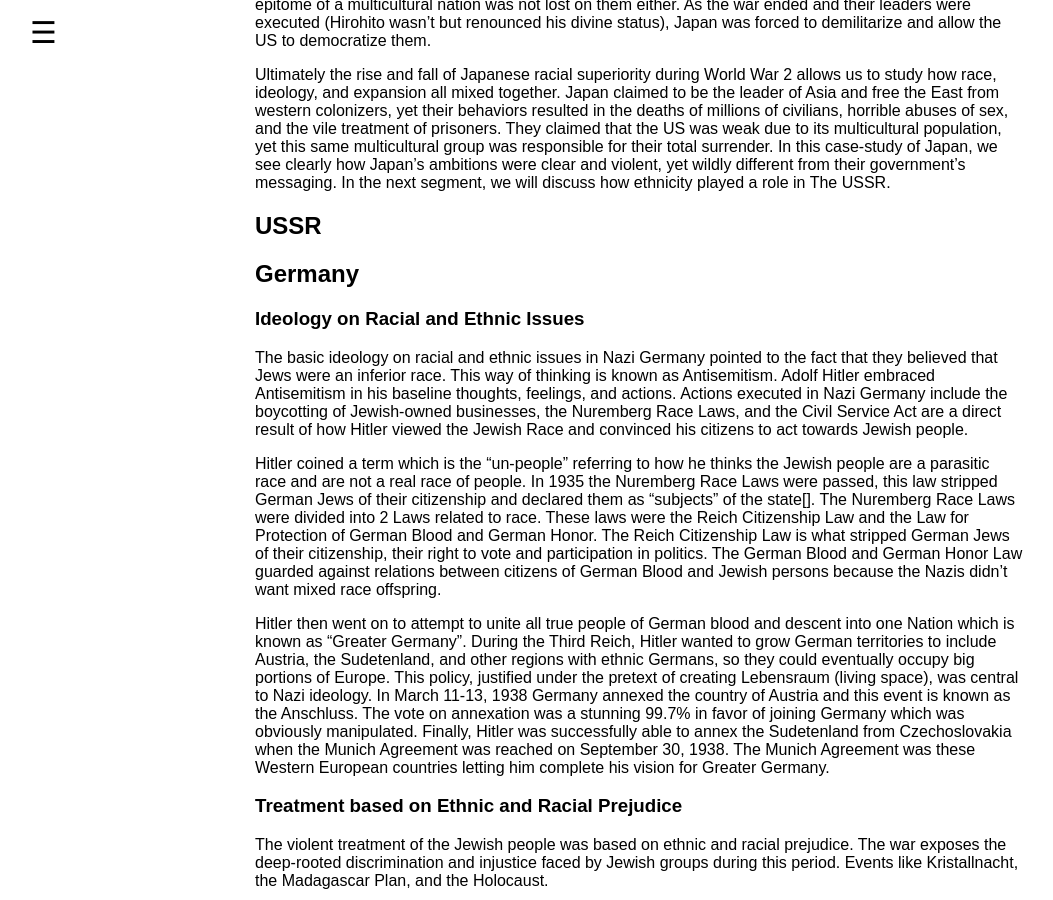
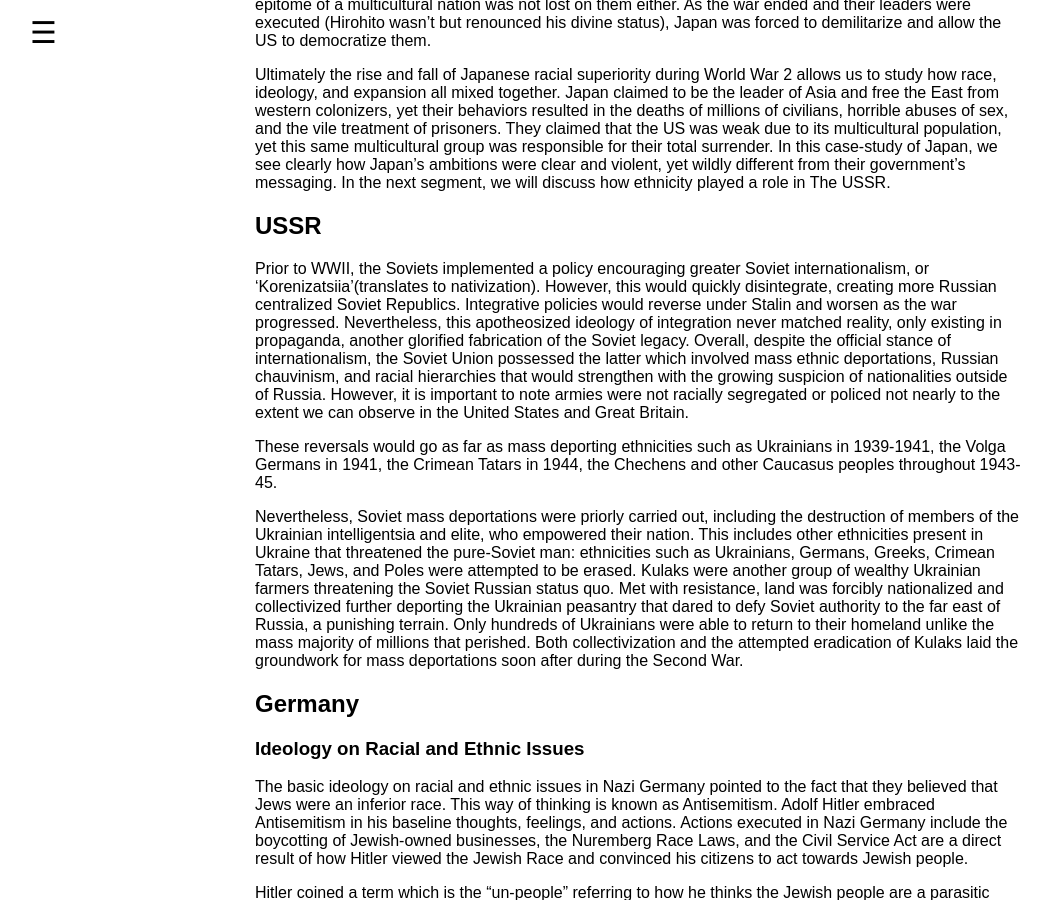
Before and after one commit to tshah93/ShahTanviAMH3931, a Jekyll site: the page built from 002_analysis.md, in a window 1280 px wide and 900 px high, scrolled down 4463 px. Shown: the whole window, without its empty margins (1-1054 px from the left). Built offline with Jekyll 4.4.1, drawn with Linux system fonts in a browser that asks for light colours.

Commit message:
Update 002_analysis.md

```diff
--- a/002_analysis.md
+++ b/002_analysis.md
@@ -62,7 +62,11 @@ The American military’s resilience and technological superiority challenged th
 Ultimately the rise and fall of Japanese racial superiority during World War 2 allows us to study how race, ideology, and expansion all mixed together. Japan claimed to be the leader of Asia and free the East from western colonizers, yet their behaviors resulted in the deaths of millions of civilians, horrible abuses of sex, and the vile treatment of prisoners. They claimed that the US was weak due to its multicultural population, yet this same multicultural group was responsible for their total surrender. In this case-study of Japan, we see clearly how Japan’s ambitions were clear and violent, yet wildly different from their government’s messaging. In the next segment, we will discuss how ethnicity played a role in The USSR.
 
 ## USSR
+Prior to WWII, the Soviets implemented a policy encouraging greater Soviet internationalism, or ‘Korenizatsiia’(translates to nativization). However, this would quickly disintegrate, creating more Russian centralized Soviet Republics. Integrative policies would reverse under Stalin and worsen as the war progressed. Nevertheless, this apotheosized ideology of integration never matched reality, only existing in propaganda, another glorified fabrication of the Soviet legacy. Overall, despite the official stance of internationalism, the Soviet Union possessed the latter which involved mass ethnic deportations, Russian chauvinism, and racial hierarchies that would strengthen with the growing suspicion of nationalities outside of Russia. However, it is important to note armies were not racially segregated or policed not nearly to the extent we can observe in the United States and Great Britain.
 
+These reversals would go as far as mass deporting ethnicities such as Ukrainians in 1939-1941, the Volga Germans in 1941, the Crimean Tatars in 1944, the Chechens and other Caucasus peoples throughout 1943-45.
+
+Nevertheless, Soviet mass deportations were priorly carried out, including the destruction of members of the Ukrainian intelligentsia and elite, who empowered their nation. This includes other ethnicities present in Ukraine that threatened the pure-Soviet man: ethnicities such as Ukrainians, Germans, Greeks, Crimean Tatars, Jews, and Poles were attempted to be erased. Kulaks were another group of wealthy Ukrainian farmers threatening the Soviet Russian status quo. Met with resistance, land was forcibly nationalized and collectivized further deporting the Ukrainian peasantry that dared to defy Soviet authority to the far east of Russia, a punishing terrain. Only hundreds of Ukrainians were able to return to their homeland unlike the mass majority of millions that perished. Both collectivization and the attempted eradication of Kulaks laid the groundwork for mass deportations soon after during the Second War.
 
 
 ## Germany
```
